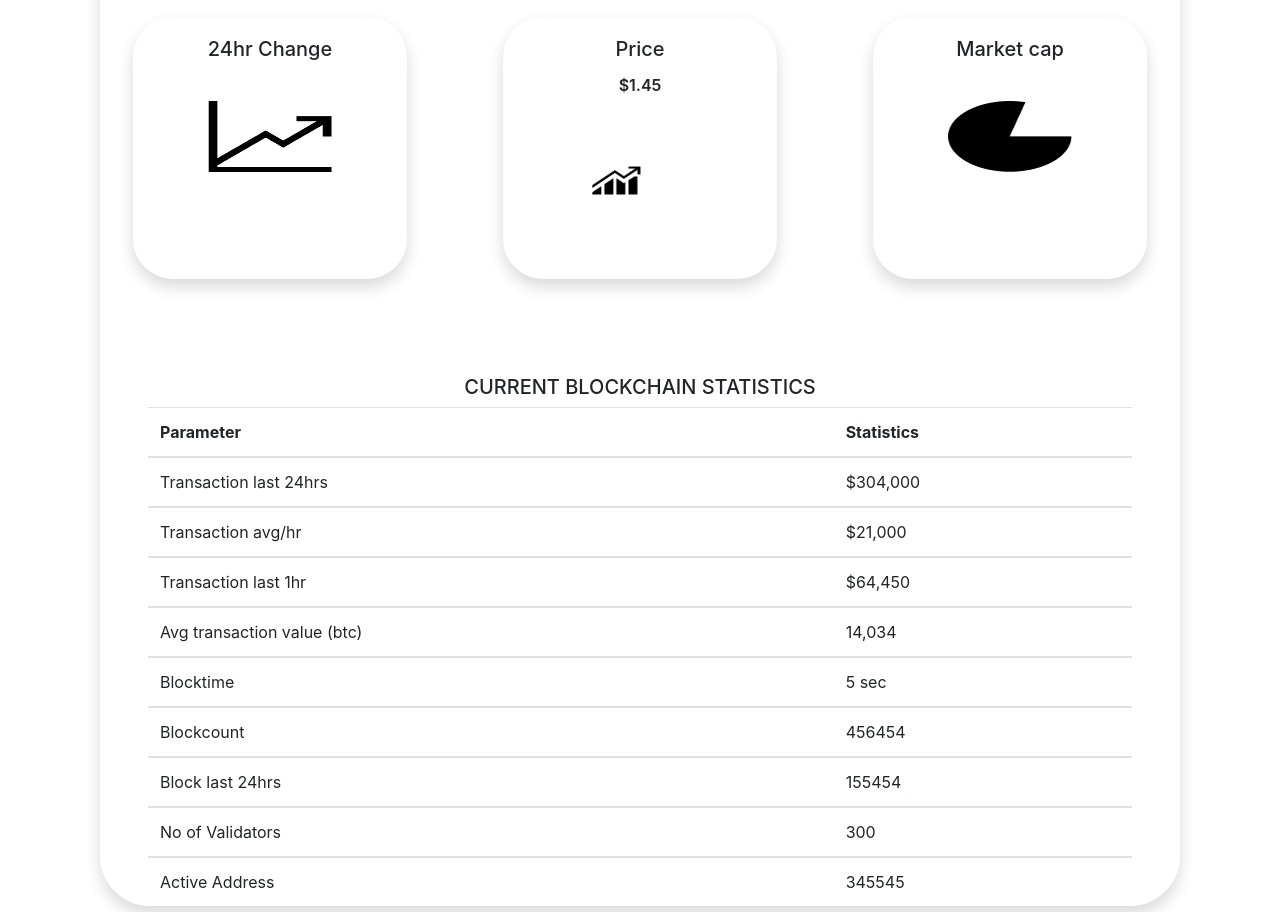
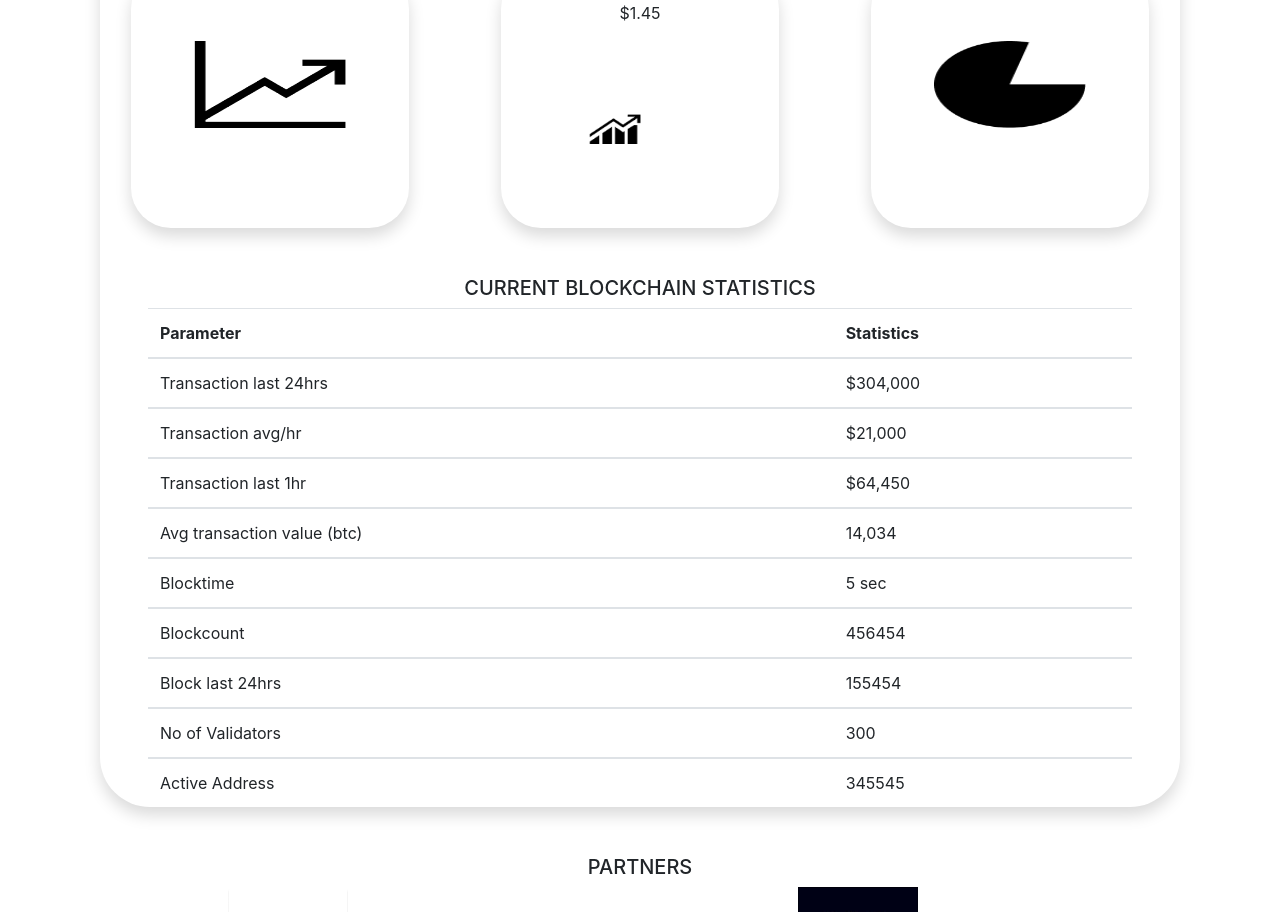
Before and after one commit to pnoken/CeloXpace, a Next.js app: page / in a window 1280 px wide. Shown: the part 420-1332 px from the top of the page. Built offline with nearby package versions, Linux system fonts and the light colour scheme.

Commit message:
refectoring

```diff
--- a/components/Main/Card.js
+++ b/components/Main/Card.js
@@ -17,41 +17,26 @@ export default function Card() {
           ></button>
         </div>
       </div>
-      <div className="row">
-        <div
-          className="box shadow col m-5"
-          style={{ borderRadius: "40px" }}
-        >
-          <div className="card-body">
-            <h5 className="card-title text-center">24hr Change</h5>
-            <div style={{ margin: "40px" }}>
+      <div className="row justify-content-around">
+        <div className="box shadow col-3" style={{ borderRadius: "40px" }}>
+          <h5 className="text-center">24hr Change</h5>
+          <div className="m-5">
             <Image src="/static/changes.png" height={200} width={350} />
           </div>
         </div>
-        </div>
 
-        <div
-          className="box shadow col m-5"
-          style={{ borderRadius: "40px" }}
-        >
-          <div className="card-body">
-            <h5 className="card-title text-center">Price</h5>
-            <p style = {{textAlign : 'center', fontWeight : "600"}}> $1.45</p>
-            <div style={{ margin: "30px"}}>
+        <div className="box shadow col-3" style={{ borderRadius: "40px" }}>
+          <h5 className="text-center">Price</h5>
+          <p className="text-center"> $1.45</p>
+          <div className="m-5">
             <Image src="/static/price.png" height={300} width={450} />
           </div>
         </div>
-        </div>
 
-        <div
-          className="box shadow col m-5"
-          style={{ borderRadius: "40px" }}
-        >
-          <div className="card-body">
-            <h5 className="card-title text-center">Market cap</h5>
-            <div style={{ margin: "40px" }}>
+        <div className="box shadow col-3" style={{ borderRadius: "40px" }}>
+          <h5 className="text-center">Market cap</h5>
+          <div className="m-5">
             <Image src="/static/market_cap.png" height={200} width={350} />
-            </div>
           </div>
         </div>
       </div>
--- a/components/Section/partners.js
+++ b/components/Section/partners.js
@@ -1,21 +1,19 @@
 import Image from "next/image";
-export default function Partners(){
+export default function Partners() {
   return (
-    <>
     <div className="container">
+      <div>
         <h5 className="text-uppercase text-center">Partners</h5>
       </div>
-        <div className="flex-row  d-flex">
-            <div className="align-items-start mx-auto">
+      <div className="row justify-content-around">
+        <div className="col-3">
           <Image src="/static/celo.png" height={100} width={120} />
-
         </div>
 
-            <div className="align-items-end mx-auto p-2">
+        <div className="col-3">
           <Image src="/static/bsg.png" height={100} width={120} />
-
         </div>
       </div>
-    </>
-)
-};
+    </div>
+  );
+}
```
Also changed, not shown: components/Main/RichList.js (+7 -7 lines), components/Main/StoresAndApisCard.js (+4 -6 lines). Lines whose indentation alone changed are shown as unchanged.
